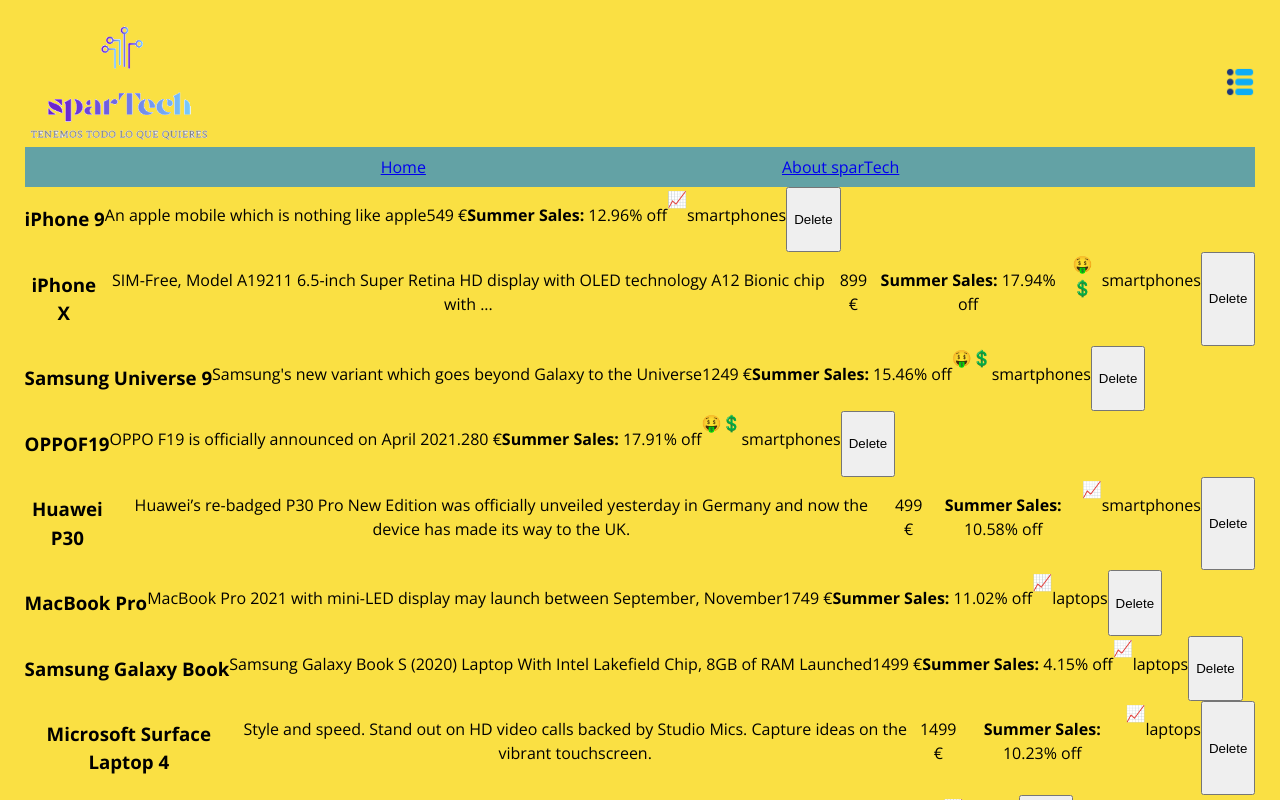
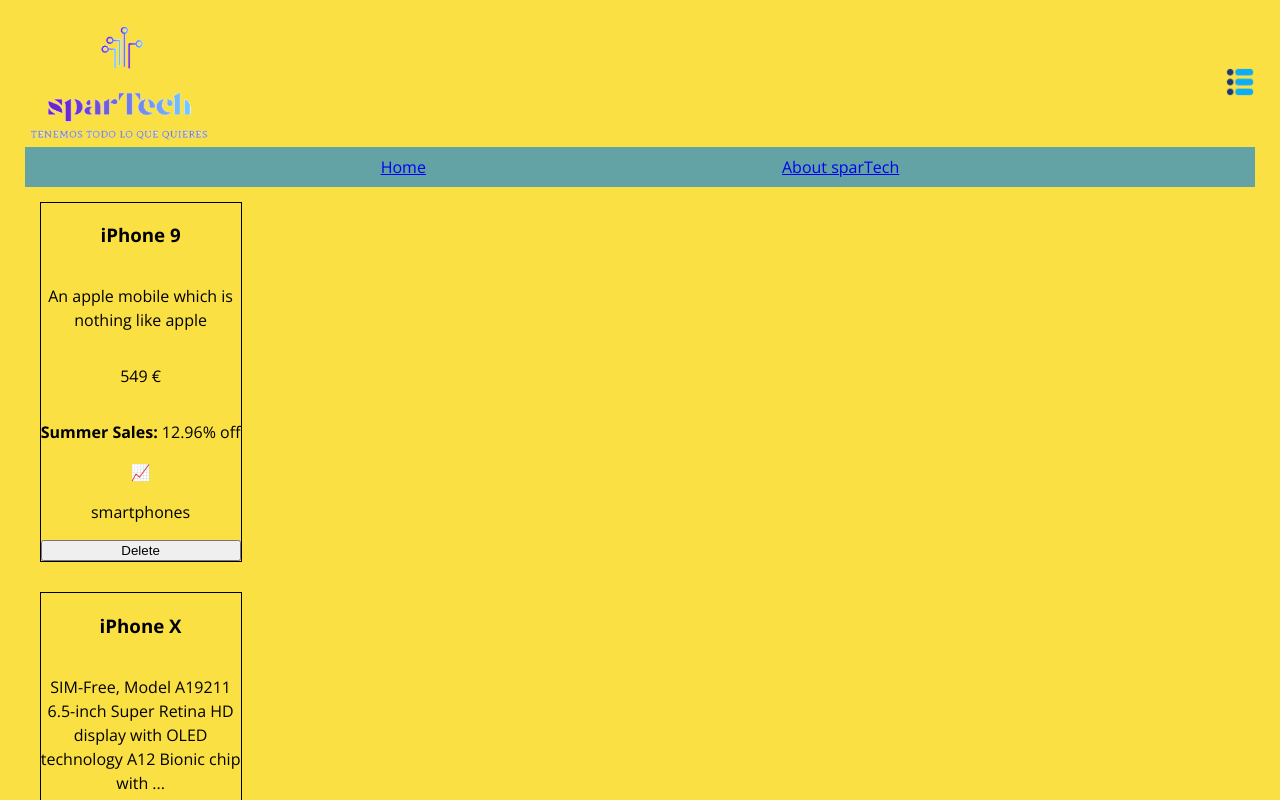
Before and after one commit to inigoestebangomez/React-App, a React (Vite) app: page / in a window 1280 px wide. Shown: the top 800 px of the page. Built offline with nearby package versions, Linux system fonts and the light colour scheme.

Commit message:
empezando dia 3

```diff
--- a/package.json
+++ b/package.json
@@ -11,7 +11,8 @@
   },
   "dependencies": {
     "react": "^18.3.1",
-    "react-dom": "^18.3.1"
+    "react-dom": "^18.3.1",
+    "react-router-dom": "^6.24.1"
   },
   "devDependencies": {
     "@types/react": "^18.3.3",
--- a/src/App.css
+++ b/src/App.css
@@ -37,5 +37,14 @@
 .data-product{
   color: black;
   display: flex;
+  border: 1px solid black;
+  width: 200px;
+  margin: 15px;
+  flex-direction: column;
+}
+.product-screen {
+  display: flex;
+  flex-direction: row;
+  flex-wrap: wrap;
 
 }
--- a/src/components/ProductCard.jsx
+++ b/src/components/ProductCard.jsx
@@ -1,4 +1,3 @@
-
 function ProductCard(props) {
   //   const handleDelete = (indexDelete) => {
   //     const clone = JSON.parse(JSON.stringify(product));
@@ -8,6 +7,7 @@
   //   };
 
   return (
+    <div className="product-screen">
       <div className="images-product">
         {/* <img src={eachProduct.images} alt="" />  */}
 
@@ -20,9 +20,14 @@
             <b>Summer Sales: </b>
             {props.productData.discountPercentage}% off
           </p>
-        {props.productData.discountPercentage > 15 ? <span>🤑💲</span> : <span>📈</span>}
+          {props.productData.discountPercentage > 15 ? (
+            <span>🤑💲</span>
+          ) : (
+            <span>📈</span>
+          )}
           <p>{props.productData.category}</p>
-        <button onClick={props.delete}>Delete</button>
+          <button onClick={ () => props.handleDelete(props.index) }>Delete</button>
+        </div>
       </div>
     </div>
   );
--- a/src/components/Products.jsx
+++ b/src/components/Products.jsx
@@ -1,20 +1,20 @@
 import { useState } from "react";
-import productsData from "../assets/product-list.json";
+import productsJSON from "../assets/product-list.json";
 import ProductCard from "./ProductCard";
 
 function Products() {
-  const [product, setProduct] = useState(productsData);
-  const handleDelete = (indexDelete) => {
-    const clone = JSON.parse(JSON.stringify(product));
+  const [allProducts, setAllProducts] = useState(productsJSON);
+  function handleDelete (indexDelete) {
+    const clone = JSON.parse(JSON.stringify(allProducts));
     clone.splice(indexDelete, 1);
 
-    setProduct(clone);
+    setAllProducts(clone);
   };
 
   return (
     <div>
-      {product.map((eachProduct) => {
-        return <ProductCard productData={eachProduct}/>;
+      {allProducts.map((eachProduct, eachIndex) => {
+        return <ProductCard productData={eachProduct} handleDelete={handleDelete} index={eachIndex}/>;
       })}
     </div>
   );
```
Also changed, not shown: src/components/ProductItems.jsx (added, +11 -0 lines), 1 other file (tests, documents, lock files or other folders). Lines whose indentation alone changed are shown as unchanged.
